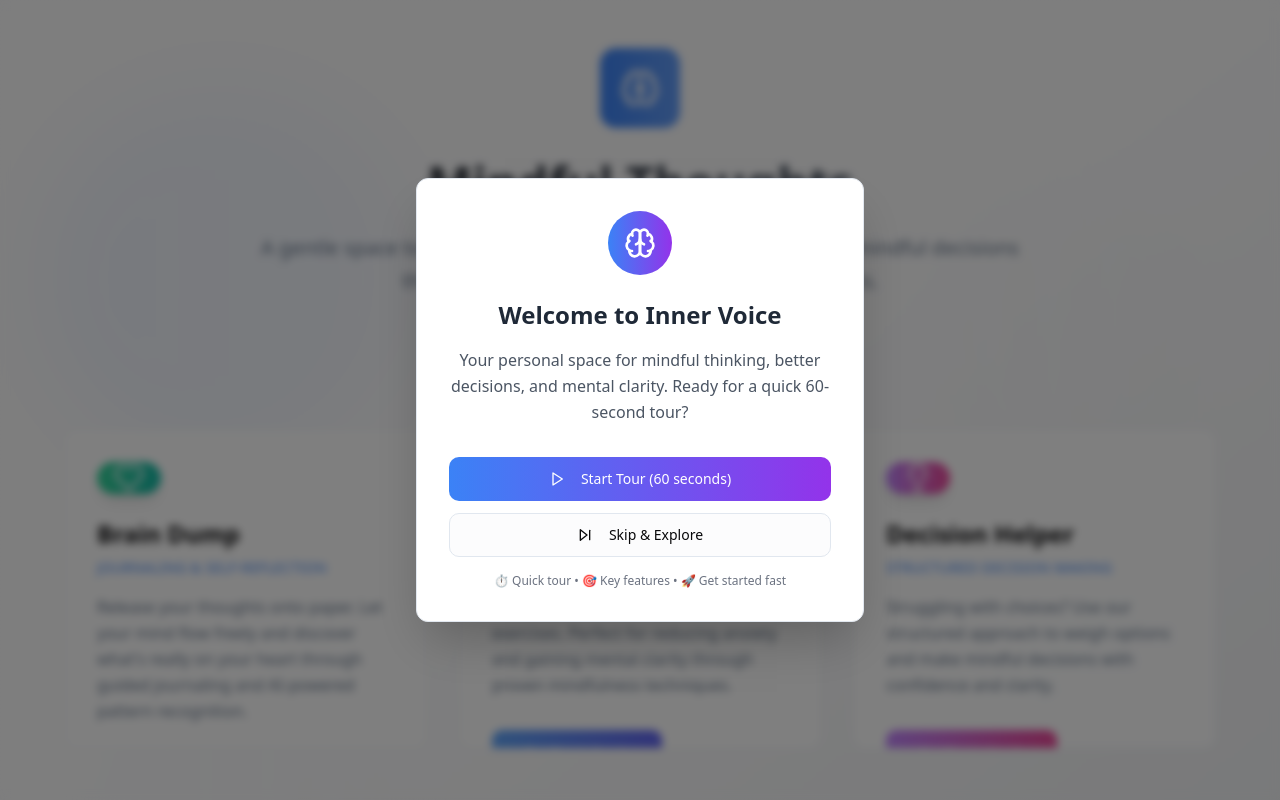
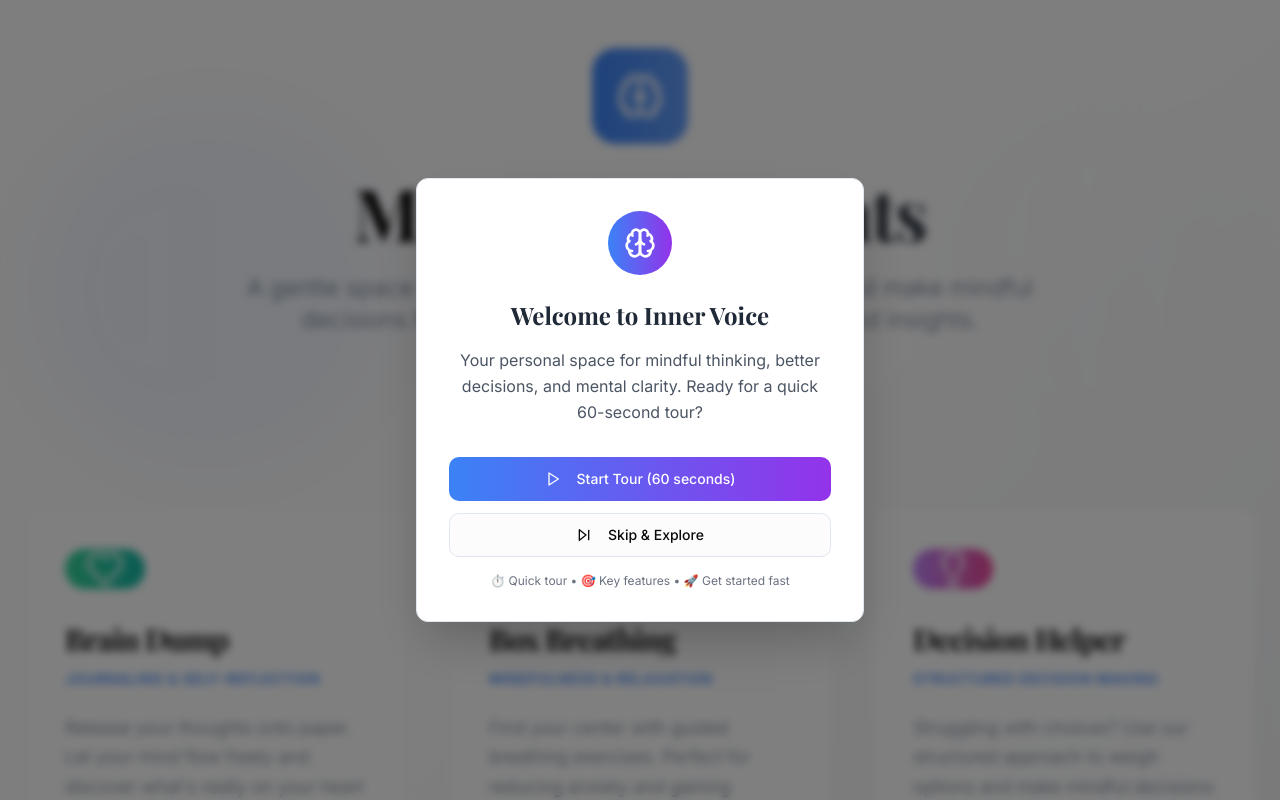
Before and after one commit to MeysEbrahimi/inner-voice-app-43, a React (Vite) app: page / in a window 1280 px wide. Shown: the top 800 px of the page. Built offline with nearby package versions, Linux system fonts and the light colour scheme.

Commit message:
Improve UI

```diff
--- a/index.html
+++ b/index.html
@@ -3,12 +3,17 @@
   <head>
     <meta charset="UTF-8" />
     <meta name="viewport" content="width=device-width, initial-scale=1.0" />
-    <title>inner-voice-app</title>
-    <meta name="description" content="Lovable Generated Project" />
-    <meta name="author" content="Lovable" />
+    <title>Mindful Thoughts - Your Mental Wellness Companion</title>
+    <meta name="description" content="A gentle space to explore your thoughts, find clarity, and make mindful decisions through guided practices and AI-powered insights." />
+    <meta name="author" content="Mindful Thoughts" />
 
-    <meta property="og:title" content="inner-voice-app" />
-    <meta property="og:description" content="Lovable Generated Project" />
+    <!-- Google Fonts -->
+    <link rel="preconnect" href="https://fonts.googleapis.com">
+    <link rel="preconnect" href="https://fonts.gstatic.com" crossorigin>
+    <link href="https://fonts.googleapis.com/css2?family=Inter:wght@300;400;500;600;700&family=Playfair+Display:wght@400;500;600;700&display=swap" rel="stylesheet">
+
+    <meta property="og:title" content="Mindful Thoughts - Your Mental Wellness Companion" />
+    <meta property="og:description" content="A gentle space to explore your thoughts, find clarity, and make mindful decisions through guided practices and AI-powered insights." />
     <meta property="og:type" content="website" />
     <meta property="og:image" content="https://lovable.dev/opengraph-image-p98pqg.png" />
 
--- a/src/components/EnhancedCard.tsx
+++ b/src/components/EnhancedCard.tsx
@@ -28,12 +28,13 @@ const EnhancedCard: React.FC<EnhancedCardProps> = ({
   return (
     <Card
       className={`
-        h-80 p-8 bg-card/90 backdrop-blur-[var(--surface-blur)] border border-border/50
-        transition-all duration-500 ease-out
-        hover:scale-[1.02] hover:-translate-y-2 hover:shadow-[var(--shadow-strong)]
+        h-88 p-10 bg-card/90 backdrop-blur-[var(--surface-blur)] border border-border/50
+        transition-all duration-700 ease-out
+        hover:scale-[1.03] hover:-translate-y-3 hover:shadow-[var(--shadow-strong)]
         cursor-pointer group relative overflow-hidden
         focus-within:ring-2 focus-within:ring-primary focus-within:ring-offset-2
         shadow-[var(--shadow-soft)] hover:bg-card/95
+        rounded-2xl
         ${className}
       `}
       onClick={onClick}
@@ -72,24 +73,24 @@ const EnhancedCard: React.FC<EnhancedCardProps> = ({
       <div className="relative z-10 flex flex-col h-full">
         {/* Icon */}
         <div className={`
-          inline-flex items-center justify-center w-16 h-16
-          bg-gradient-to-r ${gradient} rounded-2xl mb-6
+          inline-flex items-center justify-center w-20 h-20
+          bg-gradient-to-r ${gradient} rounded-3xl mb-8
           group-hover:scale-110 group-hover:rotate-3
-          transition-transform duration-300 ease-out
-          shadow-lg
+          transition-transform duration-500 ease-out
+          shadow-[var(--shadow-medium)]
         `}>
-          <Icon className="w-8 h-8 text-white" />
+          <Icon className="w-10 h-10 text-white" />
         </div>
 
         {/* Content */}
         <div className="flex-1 flex flex-col">
-          <h3 className="text-2xl font-bold text-card-foreground mb-2 group-hover:text-foreground transition-colors">
+          <h3 className="text-3xl font-bold text-card-foreground mb-3 group-hover:text-foreground transition-colors tracking-tight">
             {title}
           </h3>
-          <p className="text-sm font-medium text-primary mb-4 uppercase tracking-wide">
+          <p className="text-sm font-semibold text-primary mb-6 uppercase tracking-wider">
             {subtitle}
           </p>
-          <p className="text-muted-foreground mb-8 leading-relaxed flex-1 group-hover:text-card-foreground transition-colors">
+          <p className="text-muted-foreground mb-10 leading-relaxed flex-1 group-hover:text-card-foreground transition-colors text-lg font-light">
             {description}
           </p>
 
@@ -98,13 +99,14 @@ const EnhancedCard: React.FC<EnhancedCardProps> = ({
             className={`
               bg-gradient-to-r ${gradient} hover:opacity-90
               text-white border-0 self-start
-              group-hover:shadow-lg transition-all duration-300
-              transform group-hover:translate-x-1
+              group-hover:shadow-[var(--shadow-medium)] transition-all duration-500
+              transform group-hover:translate-x-2 group-hover:scale-105
+              px-8 py-3 text-base font-semibold rounded-xl
             `}
             size="lg"
           >
             Get Started
-            <ArrowRight className="ml-2 w-5 h-5 group-hover:translate-x-1 transition-transform duration-300" />
+            <ArrowRight className="ml-3 w-5 h-5 group-hover:translate-x-1 transition-transform duration-300" />
           </Button>
         </div>
       </div>
--- a/src/index.css
+++ b/src/index.css
@@ -111,23 +111,28 @@ All colors MUST be HSL for consistency.
   }
 
   body {
-    @apply bg-background text-foreground;
+    @apply bg-background text-foreground font-sans antialiased;
+    font-feature-settings: "cv02", "cv03", "cv04", "cv11";
+  }
+
+  h1, h2, h3, h4, h5, h6 {
+    @apply font-display;
   }
 }
 
-/* Custom animations */
+/* Enhanced animations and micro-interactions */
 @keyframes blob {
-  0% {
+  0%, 100% {
     transform: translate(0px, 0px) scale(1);
   }
-  33% {
+  25% {
     transform: translate(30px, -50px) scale(1.1);
   }
-  66% {
+  50% {
     transform: translate(-20px, 20px) scale(0.9);
   }
-  100% {
-    transform: translate(0px, 0px) scale(1);
+  75% {
+    transform: translate(20px, 30px) scale(1.05);
   }
 }
 
@@ -153,8 +158,31 @@ All colors MUST be HSL for consistency.
   }
 }
 
+@keyframes slide-up {
+  from {
+    opacity: 0;
+    transform: translateY(30px);
+  }
+  to {
+    opacity: 1;
+    transform: translateY(0);
+  }
+}
+
+@keyframes gentle-bounce {
+  0%, 20%, 50%, 80%, 100% {
+    transform: translateY(0);
+  }
+  40% {
+    transform: translateY(-6px);
+  }
+  60% {
+    transform: translateY(-3px);
+  }
+}
+
 .animate-blob {
-  animation: blob 7s infinite;
+  animation: blob 12s infinite ease-in-out;
 }
 
 .animation-delay-2000 {
@@ -166,11 +194,19 @@ All colors MUST be HSL for consistency.
 }
 
 .animate-fade-in {
-  animation: fade-in 0.6s ease-out;
+  animation: fade-in 0.8s ease-out;
 }
 
 .animate-scale-in {
-  animation: scale-in 0.3s ease-out;
+  animation: scale-in 0.4s ease-out;
+}
+
+.animate-slide-up {
+  animation: slide-up 0.6s ease-out;
+}
+
+.animate-gentle-bounce {
+  animation: gentle-bounce 2s infinite;
 }
 
 /* High contrast mode support */
--- a/src/pages/Index.tsx
+++ b/src/pages/Index.tsx
@@ -209,14 +209,14 @@ const Index = () => {
 
         <div className="container mx-auto px-6 py-12 relative z-10">
           {/* Header */}
-          <div className="text-center mb-16 animate-fade-in">
-            <div className="inline-flex items-center justify-center w-20 h-20 bg-gradient-to-r from-primary to-primary/80 rounded-2xl mb-8 shadow-[var(--shadow-medium)] backdrop-blur-sm">
-              <Brain className="w-10 h-10 text-primary-foreground" />
+          <div className="text-center mb-20 animate-fade-in">
+            <div className="inline-flex items-center justify-center w-24 h-24 bg-gradient-to-r from-primary to-primary/80 rounded-3xl mb-8 shadow-[var(--shadow-medium)] backdrop-blur-sm animate-gentle-bounce">
+              <Brain className="w-12 h-12 text-primary-foreground" />
             </div>
-            <h1 className="text-5xl font-bold text-foreground mb-6 bg-gradient-to-r from-foreground to-muted-foreground bg-clip-text text-transparent">
+            <h1 className="text-6xl md:text-7xl font-bold text-foreground mb-6 bg-gradient-to-r from-foreground via-foreground to-muted-foreground bg-clip-text text-transparent tracking-tight">
               Mindful Thoughts
             </h1>
-            <p className="text-xl text-muted-foreground max-w-3xl mx-auto leading-relaxed mb-8">
+            <p className="text-xl md:text-2xl text-muted-foreground max-w-4xl mx-auto leading-relaxed mb-12 font-light">
               A gentle space to explore your thoughts, find clarity, and make mindful decisions through guided practices and AI-powered insights.
             </p>
 
@@ -224,15 +224,16 @@ const Index = () => {
             <Button
               onClick={handleRestartOnboarding}
               variant="outline"
-              size="sm"
-              className="text-muted-foreground hover:text-foreground border-border hover:border-primary/50 bg-surface-glass backdrop-blur-sm hover:bg-surface-glass-hover transition-all duration-300 shadow-[var(--shadow-soft)]"
+              size="lg"
+              className="text-muted-foreground hover:text-foreground border-border hover:border-primary/50 bg-surface-glass backdrop-blur-sm hover:bg-surface-glass-hover transition-all duration-300 shadow-[var(--shadow-soft)] hover:shadow-[var(--shadow-medium)] px-8 py-3 text-base font-medium"
             >
               Show Tour Again
             </Button>
           </div>
 
           {/* Enhanced Feature Cards - Consistent Grid */}
-          <div className="grid md:grid-cols-2 lg:grid-cols-3 gap-8 max-w-6xl mx-auto">
+          <div className="grid md:grid-cols-2 lg:grid-cols-3 gap-10 max-w-7xl mx-auto mb-20">
+            <div className="animate-slide-up [animation-delay:0.1s]">
               <EnhancedCard
                 title="Brain Dump"
                 subtitle="Journaling & Self-Reflection"
@@ -242,7 +243,9 @@ const Index = () => {
                 onClick={() => handleNavigateToTool('journal')}
                 onTourClick={() => handleStartTour('journal')}
               />
+            </div>
 
+            <div className="animate-slide-up [animation-delay:0.2s]">
               <EnhancedCard
                 title="Box Breathing"
                 subtitle="Mindfulness & Relaxation"
@@ -252,7 +255,9 @@ const Index = () => {
                 onClick={() => handleNavigateToTool('breathing')}
                 onTourClick={() => handleStartTour('breathing')}
               />
+            </div>
 
+            <div className="animate-slide-up [animation-delay:0.3s]">
               <EnhancedCard
                 title="Decision Helper"
                 subtitle="Structured Decision Making"
@@ -263,13 +268,14 @@ const Index = () => {
                 onTourClick={() => handleStartTour('decision')}
               />
             </div>
+          </div>
 
           {/* Bottom Quote */}
-          <div className="text-center mt-20 animate-fade-in">
-            <blockquote className="text-xl text-muted-foreground italic max-w-3xl mx-auto leading-relaxed">
+          <div className="text-center animate-fade-in [animation-delay:0.4s]">
+            <blockquote className="text-2xl md:text-3xl text-muted-foreground italic max-w-4xl mx-auto leading-relaxed font-light">
               "The mind is like water. When agitated, it becomes difficult to see. When calm, everything becomes clear."
             </blockquote>
-            <cite className="text-muted-foreground/60 text-sm mt-4 block">— Prasad Mahes</cite>
+            <cite className="text-muted-foreground/60 text-lg mt-6 block font-medium">— Prasad Mahes</cite>
           </div>
         </div>
       </div>
--- a/tailwind.config.ts
+++ b/tailwind.config.ts
@@ -63,6 +63,30 @@ export default {
 					ring: 'hsl(var(--sidebar-ring))'
 				}
 			},
+			fontFamily: {
+				'sans': ['Inter', 'system-ui', 'sans-serif'],
+				'serif': ['Playfair Display', 'Georgia', 'serif'],
+				'display': ['Playfair Display', 'Georgia', 'serif'],
+			},
+			fontSize: {
+				'xs': ['0.75rem', { lineHeight: '1rem' }],
+				'sm': ['0.875rem', { lineHeight: '1.25rem' }],
+				'base': ['1rem', { lineHeight: '1.5rem' }],
+				'lg': ['1.125rem', { lineHeight: '1.75rem' }],
+				'xl': ['1.25rem', { lineHeight: '1.75rem' }],
+				'2xl': ['1.5rem', { lineHeight: '2rem' }],
+				'3xl': ['1.875rem', { lineHeight: '2.25rem' }],
+				'4xl': ['2.25rem', { lineHeight: '2.5rem' }],
+				'5xl': ['3rem', { lineHeight: '1.1' }],
+				'6xl': ['3.75rem', { lineHeight: '1' }],
+				'7xl': ['4.5rem', { lineHeight: '1' }],
+			},
+			spacing: {
+				'18': '4.5rem',
+				'88': '22rem',
+				'112': '28rem',
+				'128': '32rem',
+			},
 			borderRadius: {
 				lg: 'var(--radius)',
 				md: 'calc(var(--radius) - 2px)',
```
Also changed, not shown: src/components/BreathingExercise.tsx (+10 -10 lines). Lines whose indentation alone changed are shown as unchanged.
